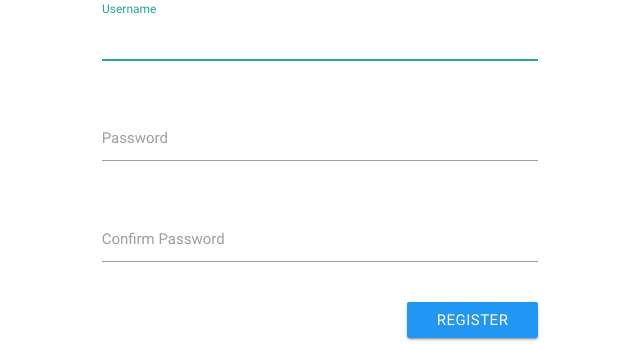
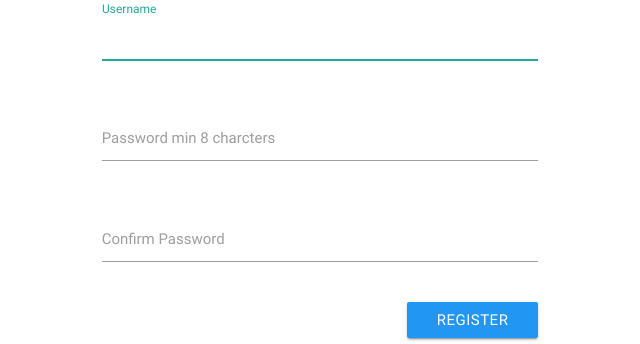
Before and after one commit to Pranav01012000/DjangoChatApp, a Django app: page /register/ in a window 1280 px wide. Shown: the part 240-584 px from the top of the page, without its empty margins (320-960 px from the left). Run offline with Django 3.2, Linux system fonts and the light colour scheme; some libraries are stand-ins or nearby versions.

Commit message:
ten commit

```diff
--- a/templates/chat/index.html
+++ b/templates/chat/index.html
@@ -43,7 +43,7 @@
                         </div>
                         <div class="row">
                             <div class="input-field col s12">
-                                <input name="password" id="id_password" type="password">
+                                <input name="password" id="id_password" type="password" placeholder="Password should be Min 8 charcters">
                                 <label for="id_password">Password</label>
                             </div>
                         </div>
--- a/templates/chat/register.html
+++ b/templates/chat/register.html
@@ -14,7 +14,7 @@
             <div class="row">
                 <div class="input-field col s12">
                     {{ form.password1 }}
-                    <label for="id_password">Password</label>
+                    <label for="id_password">Password min 8 charcters</label>
                 </div>
             </div>
             <div class="row">
```
